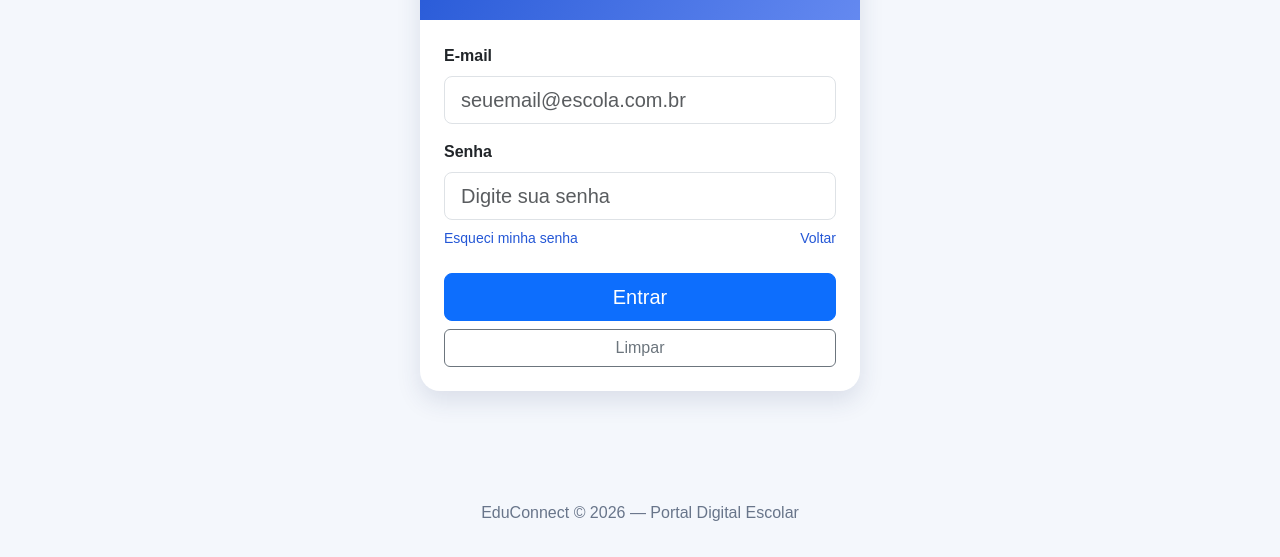
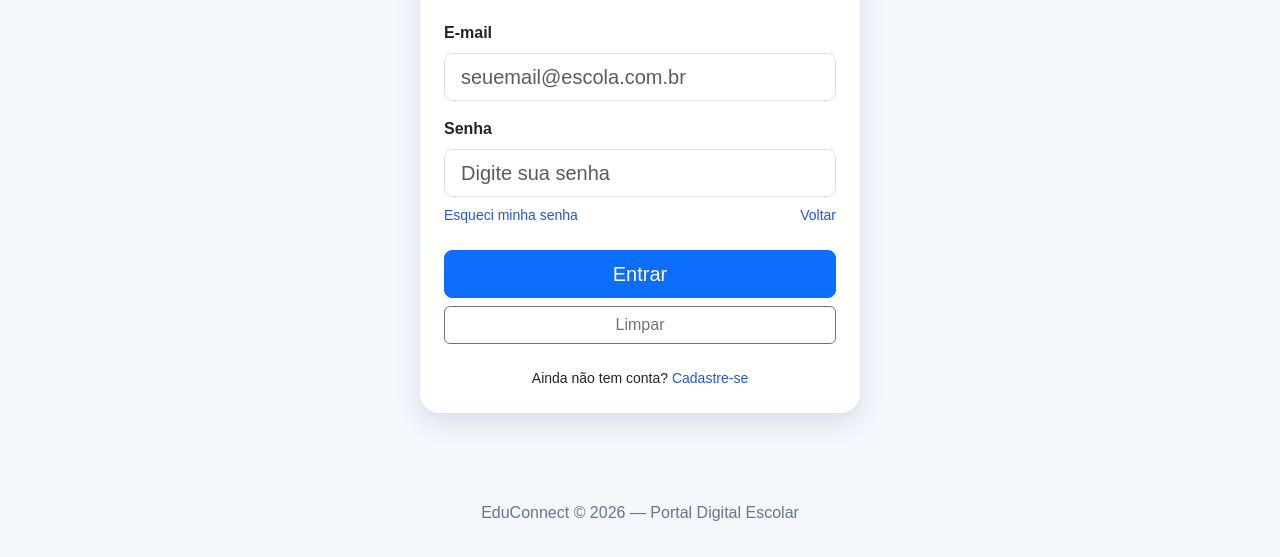
Before and after one commit to GregorioKaue/Site-Escola---Trab.-Nuvem-, a website: page pages/login.html in a window 1280 px wide. Shown: the part 243-800 px from the top of the page. Drawn offline with nearby package versions, Linux system fonts and the light colour scheme; files whose address does not match are found by name.

Commit message:
Add registration link to login page

```diff
--- a/pages/login.html
+++ b/pages/login.html
@@ -121,6 +121,9 @@
             class="btn btn-outline-secondary">Limpar</button>
         </div>
       </form>
+
+      <p class="text-center small mt-4 mb-0">Ainda não tem conta?
+        <a href="cadastro.html?tipo=aluno" class="link-primary-custom">Cadastre-se</a></p>
     </div>
   </div>
 </main>
```
